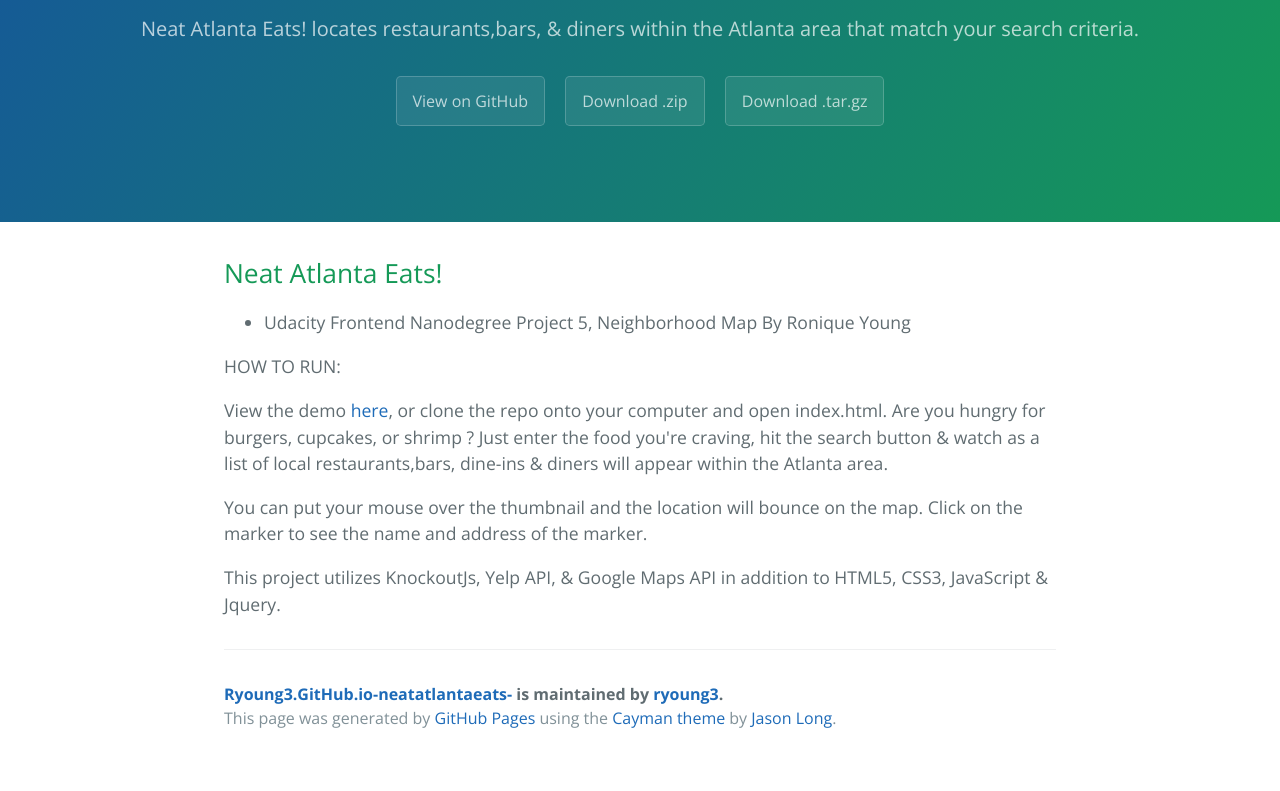
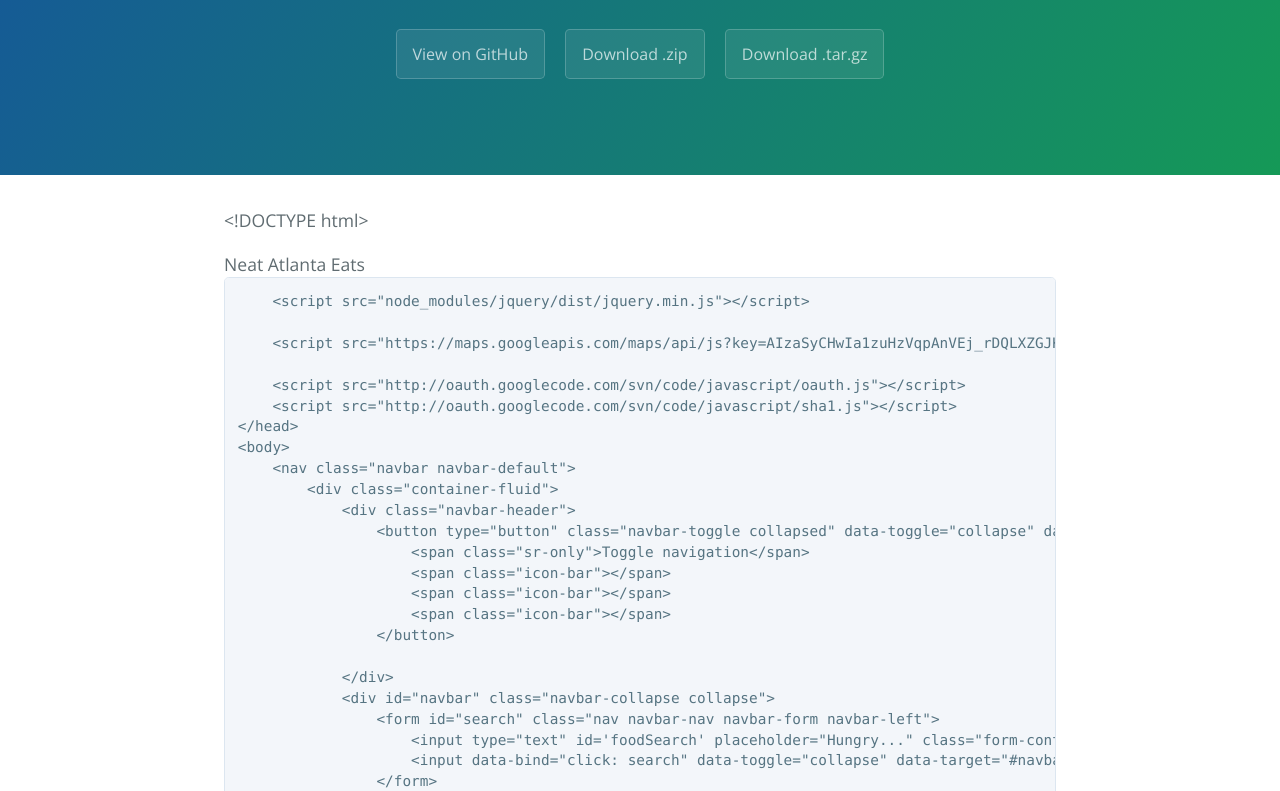
Before and after one commit to ryoung3/ryoung3.github.io-NeatAtlantaEats-, a plain HTML site: page index.html in a window 1280 px wide. Shown: the part 161-952 px from the top of the page. Before the commit the page ends 923 px from the top, so only its background shows below. Drawn offline with nearby package versions, Linux system fonts and the light colour scheme.

Commit message:
Create gh-pages branch via GitHub

```diff
--- a/index.html
+++ b/index.html
@@ -12,31 +12,97 @@
   <body>
     <section class="page-header">
       <h1 class="project-name">Ryoung3.GitHub.io-neatatlantaeats-</h1>
-      <h2 class="project-tagline">Neat Atlanta Eats! locates restaurants,bars, &amp; diners within the Atlanta area that match your search criteria. </h2>
+      <h2 class="project-tagline"></h2>
       <a href="https://github.com/ryoung3/ryoung3.github.io-NeatAtlantaEats-" class="btn">View on GitHub</a>
       <a href="https://github.com/ryoung3/ryoung3.github.io-NeatAtlantaEats-/zipball/master" class="btn">Download .zip</a>
       <a href="https://github.com/ryoung3/ryoung3.github.io-NeatAtlantaEats-/tarball/master" class="btn">Download .tar.gz</a>
     </section>
 
     <section class="main-content">
-      <h2>
-<a id="neat-atlanta-eats" class="anchor" href="#neat-atlanta-eats" aria-hidden="true"><span class="octicon octicon-link"></span></a>Neat Atlanta Eats!</h2>
+      <p>&lt;!DOCTYPE html&gt;</p>
 
-<ul>
-<li>Udacity Frontend Nanodegree Project 5, Neighborhood Map
-By Ronique Young</li>
-</ul>
+<p>
+    </p>
 
-<p>HOW TO RUN:</p>
+        Neat Atlanta Eats
 
-<p>View the demo <a href="http://ryoung3.github.io/NeatAtlantaEats/index.html">here</a>, or clone the repo onto your computer and open index.html.
-Are you hungry for burgers, cupcakes, or shrimp ? Just enter the food you're craving, hit the search button &amp; watch as a list of
-local restaurants,bars, dine-ins &amp; diners will appear within the Atlanta area.</p>
 
-<p>You can put your mouse over the thumbnail and the location will bounce on the map.
-Click on the marker to see the name and address of the marker.</p>
 
-<p>This project utilizes KnockoutJs, Yelp API, &amp; Google Maps API in addition to HTML5, CSS3, JavaScript &amp; Jquery.</p>
+
+
+
+
+<pre><code>    &lt;script src="node_modules/jquery/dist/jquery.min.js"&gt;&lt;/script&gt;
+
+    &lt;script src="https://maps.googleapis.com/maps/api/js?key=AIzaSyCHwIa1zuHzVqpAnVEj_rDQLXZGJKicb4w"&gt;&lt;/script&gt;
+
+    &lt;script src="http://oauth.googlecode.com/svn/code/javascript/oauth.js"&gt;&lt;/script&gt;
+    &lt;script src="http://oauth.googlecode.com/svn/code/javascript/sha1.js"&gt;&lt;/script&gt;
+&lt;/head&gt;
+&lt;body&gt;
+    &lt;nav class="navbar navbar-default"&gt;
+        &lt;div class="container-fluid"&gt;
+            &lt;div class="navbar-header"&gt;
+                &lt;button type="button" class="navbar-toggle collapsed" data-toggle="collapse" data-target="#navbar" aria-expanded="false" aria-controls="navbar"&gt;
+                    &lt;span class="sr-only"&gt;Toggle navigation&lt;/span&gt;
+                    &lt;span class="icon-bar"&gt;&lt;/span&gt;
+                    &lt;span class="icon-bar"&gt;&lt;/span&gt;
+                    &lt;span class="icon-bar"&gt;&lt;/span&gt;
+                &lt;/button&gt;
+
+            &lt;/div&gt;
+            &lt;div id="navbar" class="navbar-collapse collapse"&gt;
+                &lt;form id="search" class="nav navbar-nav navbar-form navbar-left"&gt;
+                    &lt;input type="text" id='foodSearch' placeholder="Hungry..." class="form-control"&gt;
+                    &lt;input data-bind="click: search" data-toggle="collapse" data-target="#navbar" id="search-btn" type="button" class="btn btn-primary pull-right" value="Search"&gt;
+                &lt;/form&gt;
+                 &lt;p id="nav" class="navbar-brand" style="float: right;"&gt;
+                    Neat Atlanta Eats !
+                &lt;/p&gt;
+            &lt;/div&gt;
+        &lt;/div&gt;
+    &lt;/nav&gt;
+    &lt;div id="body" class="container"&gt;
+        &lt;div class="row"&gt;
+            &lt;div id="map-canvas" class="col-xs-9"&gt;&lt;/div&gt;
+            &lt;div id="sidemenu" class="col-md-3"&gt;
+                &lt;div id="menu-contents" class="row"&gt;
+                    &lt;div class="col-xs-12"&gt;
+
+                        &lt;h3 align='center'&gt;Search Results&lt;/h3&gt;
+                        &lt;div data-bind="foreach: listings" class="col-xs-12"&gt;
+                            &lt;div data-bind="event: { mouseover: show, mouseout: hide }" style="color:black;" class="thumbnail"&gt;
+                              &lt;img data-bind="attr: { src: image_url }" src="" alt="image"&gt;
+                              &lt;h4&gt;&lt;a data-bind="attr: { href: url}, text: name"&gt;&lt;/a&gt;&lt;/h4&gt;
+                              &lt;img data-bind="attr: { src: rating_url }" class="rating" src="" alt="rating"&gt;
+                              &lt;li data-bind="text: location"&gt;&lt;/li&gt;
+                              &lt;li data-bind="text: display_phone"&gt;&lt;/li&gt;
+                              &lt;p data-bind="text: snippet_text"&gt;&lt;/p&gt;
+                            &lt;/div&gt;
+                        &lt;/div&gt;
+                    &lt;/div&gt;
+                &lt;/div&gt;
+            &lt;/div&gt;
+        &lt;/div&gt;
+    &lt;/div&gt;
+    &lt;script src="node_modules/bootstrap/dist/js/bootstrap.min.js"&gt;&lt;/script&gt;
+    &lt;script src="node_modules/knockout/build/output/knockout-latest.js"&gt;&lt;/script&gt;
+    &lt;script src="js/main.js"&gt;&lt;/script&gt;
+    &lt;script&gt;
+        //If you click on the search
+       var openMenu = function() {
+
+            $("#sidemenu").animate({left:'0px'}, {queue: false, duration: 800});
+        };
+         //If you hit the search button, the results will open but not close.
+        $("#search-btn").click(function() {
+            openMenu();
+        });
+    &lt;/script&gt;
+&lt;/body&gt;
+</code></pre>
+
+<p></p>
 
       <footer class="site-footer">
         <span class="site-footer-owner"><a href="https://github.com/ryoung3/ryoung3.github.io-NeatAtlantaEats-">Ryoung3.GitHub.io-neatatlantaeats-</a> is maintained by <a href="https://github.com/ryoung3">ryoung3</a>.</span>
```
Also changed, not shown: params.json (+1 -1 lines).
